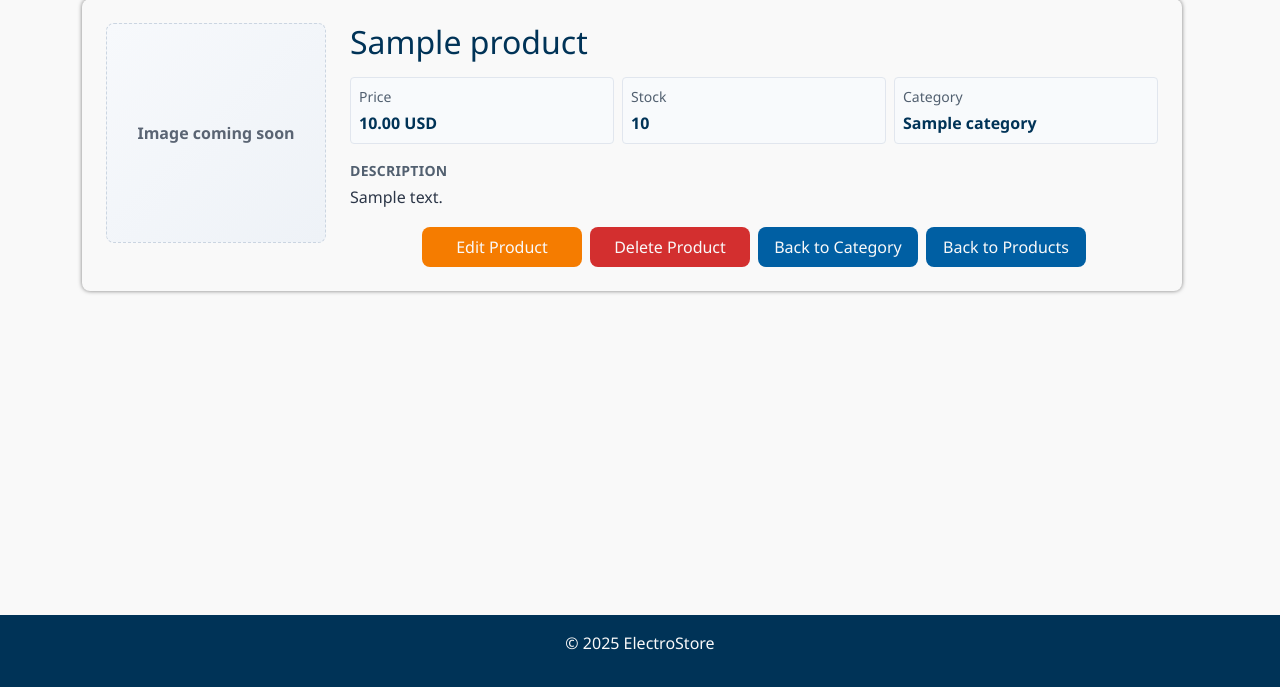
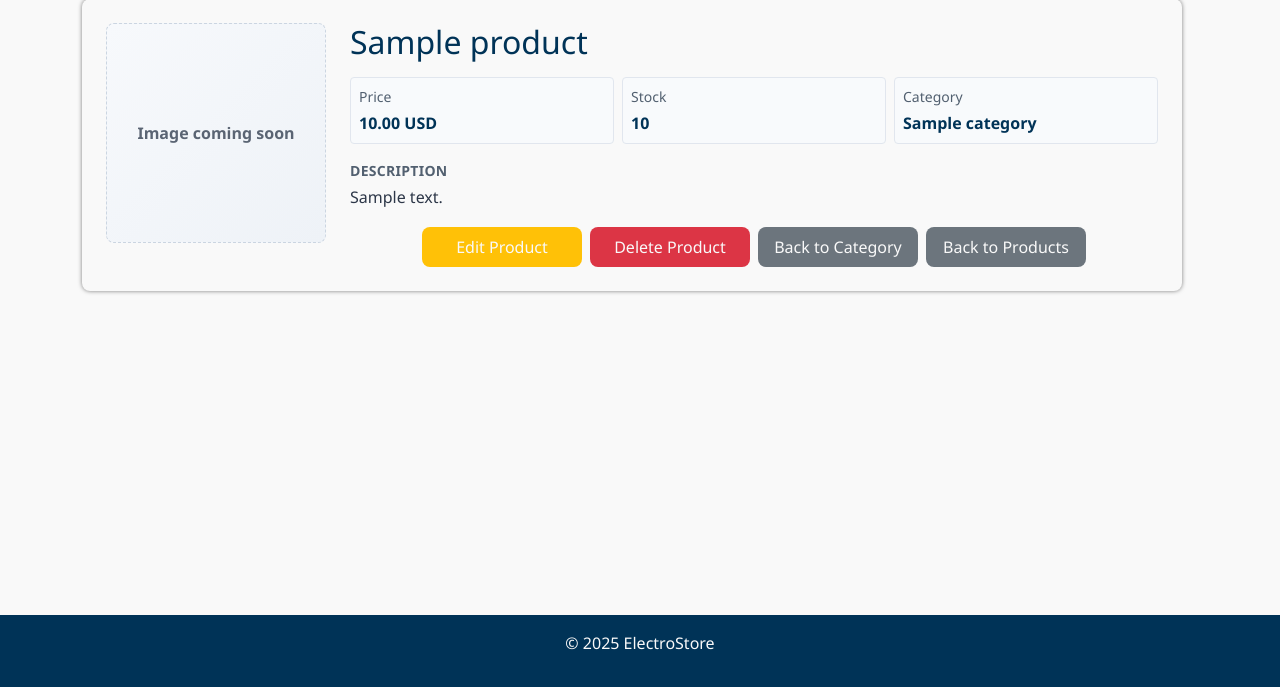
Before and after one commit to dlastic/inventory-application, a Flask app: page /products/1 in a window 1280 px wide. Shown: the part 113-800 px from the top of the page. Run offline with Flask 3, Linux system fonts and the light colour scheme; tables that the repository leaves empty hold one stand-in row (values such as "Sample post").

Commit message:
Replace custom btn classes with Bootstrap btn variants

```diff
--- a/app/categories/routes.py
+++ b/app/categories/routes.py
@@ -43,7 +43,7 @@ def add_category():
         form=form,
         title="Add Category",
         button_text="Add Category",
-        button_class="btn--add",
+        button_class="btn-success",
         cancel_url=url_for("categories.list_categories"),
         action_url=url_for("categories.add_category"),
     )
@@ -78,7 +78,7 @@ def edit_category(category_id):
         form=form,
         title=f"{category.name} – Edit Category",
         button_text="Edit Category",
-        button_class="btn--edit",
+        button_class="btn-warning",
         cancel_url=url_for("categories.view_category", category_id=category.id),
         action_url=url_for("categories.edit_category", category_id=category.id),
     )
--- a/app/main/routes.py
+++ b/app/main/routes.py
@@ -35,7 +35,7 @@ def login():
         form=form,
         title="Admin Login",
         button_text="Log In",
-        button_class="btn--confirm",
+        button_class="btn-primary",
         cancel_url=url_for("main.index"),
         action_url=url_for("main.login"),
     )
--- a/app/products/routes.py
+++ b/app/products/routes.py
@@ -70,7 +70,7 @@ def add_product():
         form=form,
         title="Add Product",
         button_text="Add Product",
-        button_class="btn--add",
+        button_class="btn-success",
         cancel_url=cancel_url,
         action_url=url_for("products.add_product"),
     )
@@ -103,7 +103,7 @@ def edit_product(product_id):
         form=form,
         title="Edit Product",
         button_text="Save Changes",
-        button_class="btn--edit",
+        button_class="btn-warning",
         cancel_url=url_for("products.view_product", product_id=product_id),
         action_url=url_for("products.edit_product", product_id=product_id),
     )
--- a/app/templates/errors/403.html
+++ b/app/templates/errors/403.html
@@ -4,6 +4,6 @@
   <section>
     <h2>403 - Forbidden</h2>
     <p>Sorry, you do not have permission to access this page.</p>
-    <a class="btn btn--back" href="{{ url_for('main.login') }}">Login</a>
+    <a class="btn btn-secondary" href="{{ url_for('main.login') }}">Login</a>
   </section>
 {% endblock content %}
--- a/app/templates/errors/404.html
+++ b/app/templates/errors/404.html
@@ -4,6 +4,6 @@
   <section>
     <h2>404 - Page Not Found</h2>
     <p>Sorry, the page you are looking for does not exist.</p>
-    <a class="btn btn--back" href="{{ url_for('main.index') }}">Return to Home</a>
+    <a class="btn btn-secondary" href="{{ url_for('main.index') }}">Return to Home</a>
   </section>
 {% endblock content %}
--- a/app/templates/errors/500.html
+++ b/app/templates/errors/500.html
@@ -4,6 +4,6 @@
   <section>
     <h2>500 - Internal Server Error</h2>
     <p>Sorry, something went wrong on our end. Please try again later.</p>
-    <a class="btn btn--back" href="{{ url_for('main.index') }}">Return to Home</a>
+    <a class="btn btn-secondary" href="{{ url_for('main.index') }}">Return to Home</a>
   </section>
 {% endblock content %}
--- a/app/templates/form.html
+++ b/app/templates/form.html
@@ -32,7 +32,7 @@
       {% endfor %}
 
       <div class="d-flex gap-2">
-        <button class="btn {{ button_class or 'btn-success' }}" type="submit">{{ button_text }}</button>
+        <button class="btn {{ button_class }}" type="submit">{{ button_text }}</button>
         <a class="btn btn-secondary" href="{{ cancel_url }}">Cancel</a>
       </div>
     </form>
--- a/app/templates/product.html
+++ b/app/templates/product.html
@@ -30,17 +30,17 @@
       </div>
 
       <div class="form__actions">
-        <a class="btn btn--edit" href="{{ url_for('products.edit_product', product_id=product.id) }}">Edit Product</a>
+        <a class="btn btn-warning" href="{{ url_for('products.edit_product', product_id=product.id) }}">Edit Product</a>
         <form method="post" action="{{ url_for('products.delete_product', product_id=product.id) }}">
-          <button class="btn btn--delete"
+          <button class="btn btn-danger"
                   type="submit"
                   onclick="return confirm('Are you sure you want to delete this product?')">
             Delete Product
           </button>
         </form>
-        <a class="btn btn--back"
+        <a class="btn btn-secondary"
            href="{{ url_for('categories.view_category', category_id=product.category_id) }}">Back to Category</a>
-        <a class="btn btn--back" href="{{ url_for('products.list_products') }}">Back to Products</a>
+        <a class="btn btn-secondary" href="{{ url_for('products.list_products') }}">Back to Products</a>
       </div>
     </div>
   </section>
```
